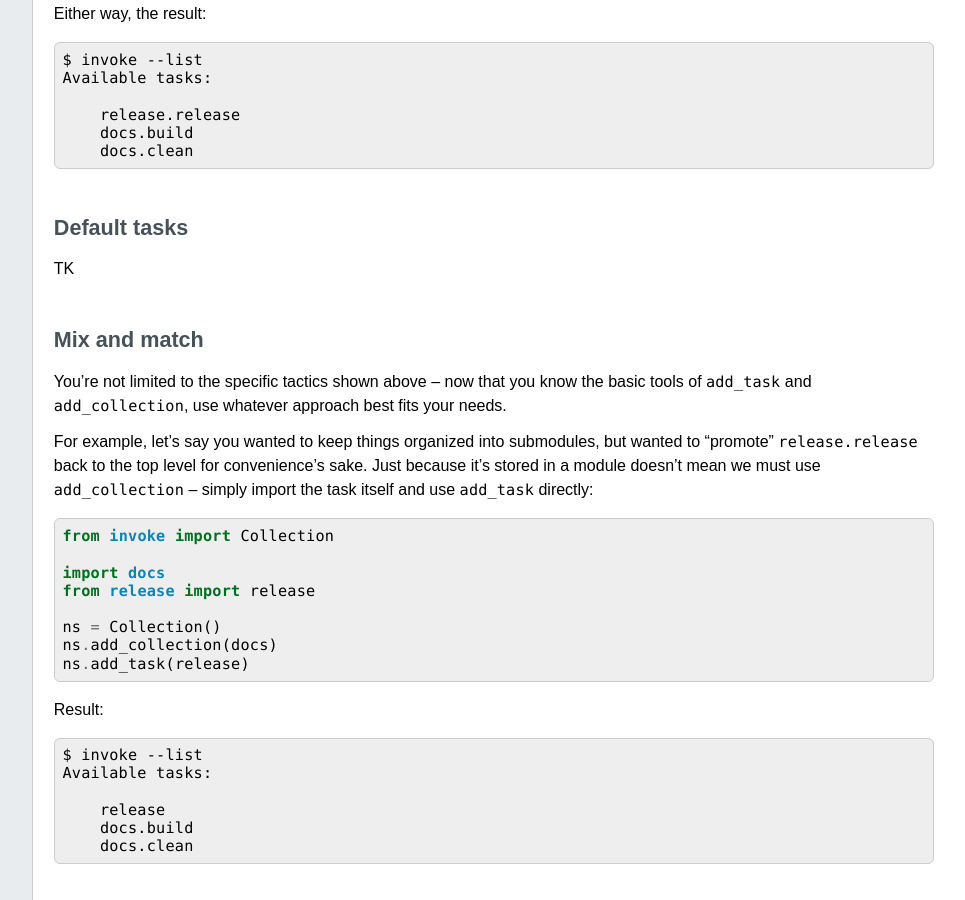
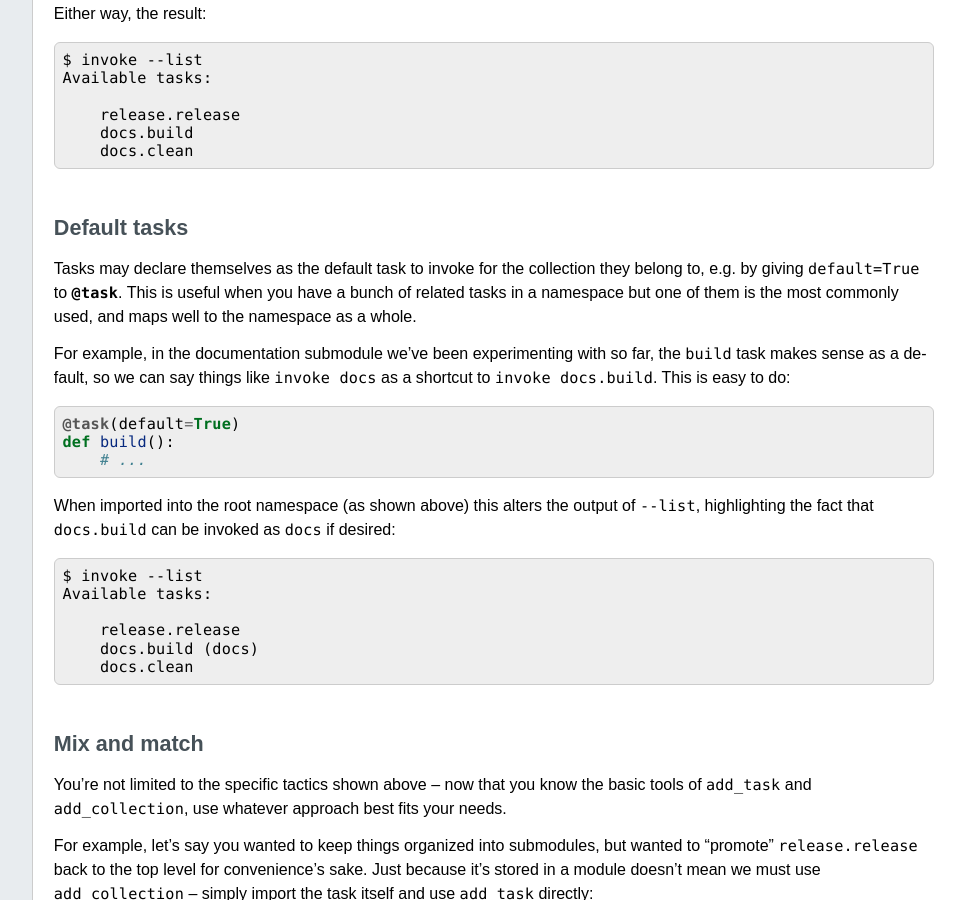
Before and after one commit to pyinvoke/invoke, a Sphinx documentation site: the page built from docs/concepts/namespaces.rst, in a window 1280 px wide and 900 px high, scrolled down 3945 px. Shown: the whole window, without its empty margins (224-1189 px from the left). Built offline with Sphinx 7.4.7, drawn with Linux system fonts in a browser that asks for light colours.

Commit message:
Default tasks expanded in docs

```diff
--- a/docs/concepts/namespaces.rst
+++ b/docs/concepts/namespaces.rst
@@ -206,10 +206,33 @@ Either way, the result::
         docs.build
         docs.clean
 
+
 Default tasks
 =============
 
-TK
+Tasks may declare themselves as the default task to invoke for the collection
+they belong to, e.g. by giving ``default=True`` to `@task <.task>`. This is
+useful when you have a bunch of related tasks in a namespace but one of them is
+the most commonly used, and maps well to the namespace as a whole.
+
+For example, in the documentation submodule we've been experimenting with so
+far, the ``build`` task makes sense as a default, so we can say things like
+``invoke docs`` as a shortcut to ``invoke docs.build``. This is easy to do::
+
+    @task(default=True)
+    def build():
+        # ...
+
+When imported into the root namespace (as shown above) this alters the output
+of ``--list``, highlighting the fact that ``docs.build`` can be invoked as
+``docs`` if desired::
+
+    $ invoke --list
+    Available tasks:
+
+        release.release
+        docs.build (docs)
+        docs.clean
 
 
 Mix and match
```
